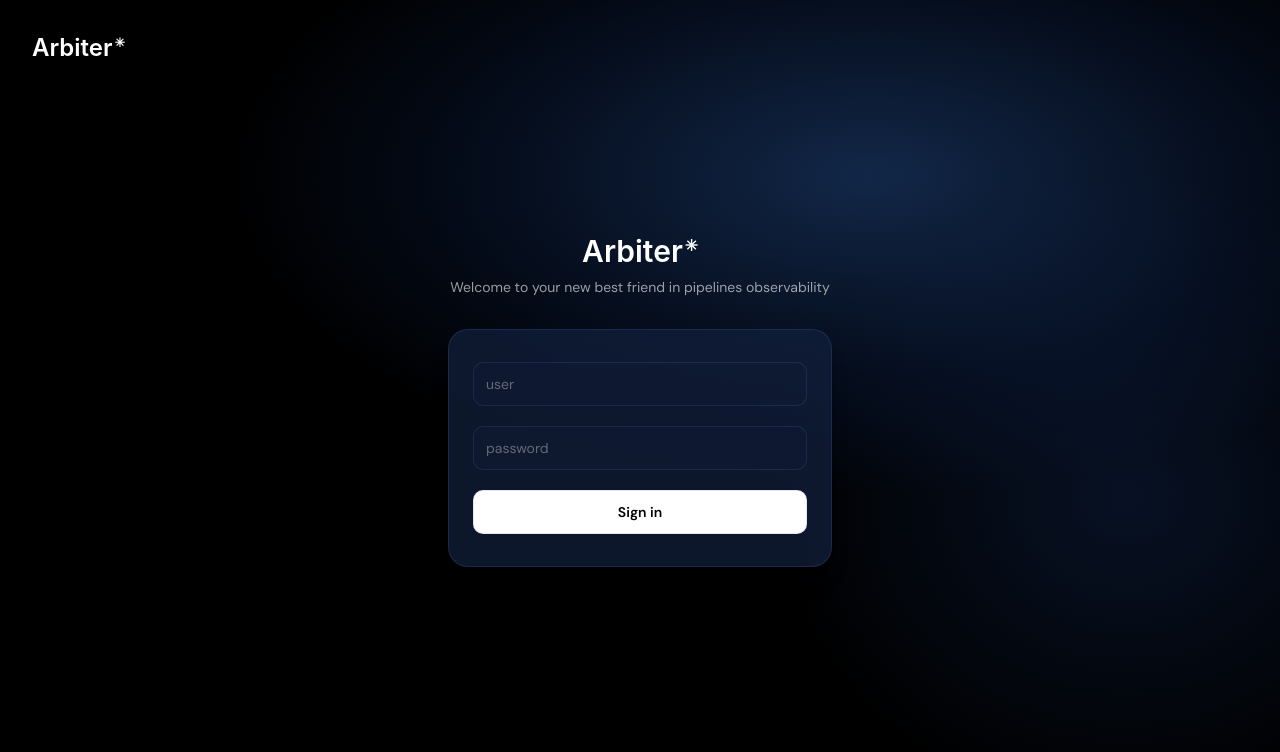
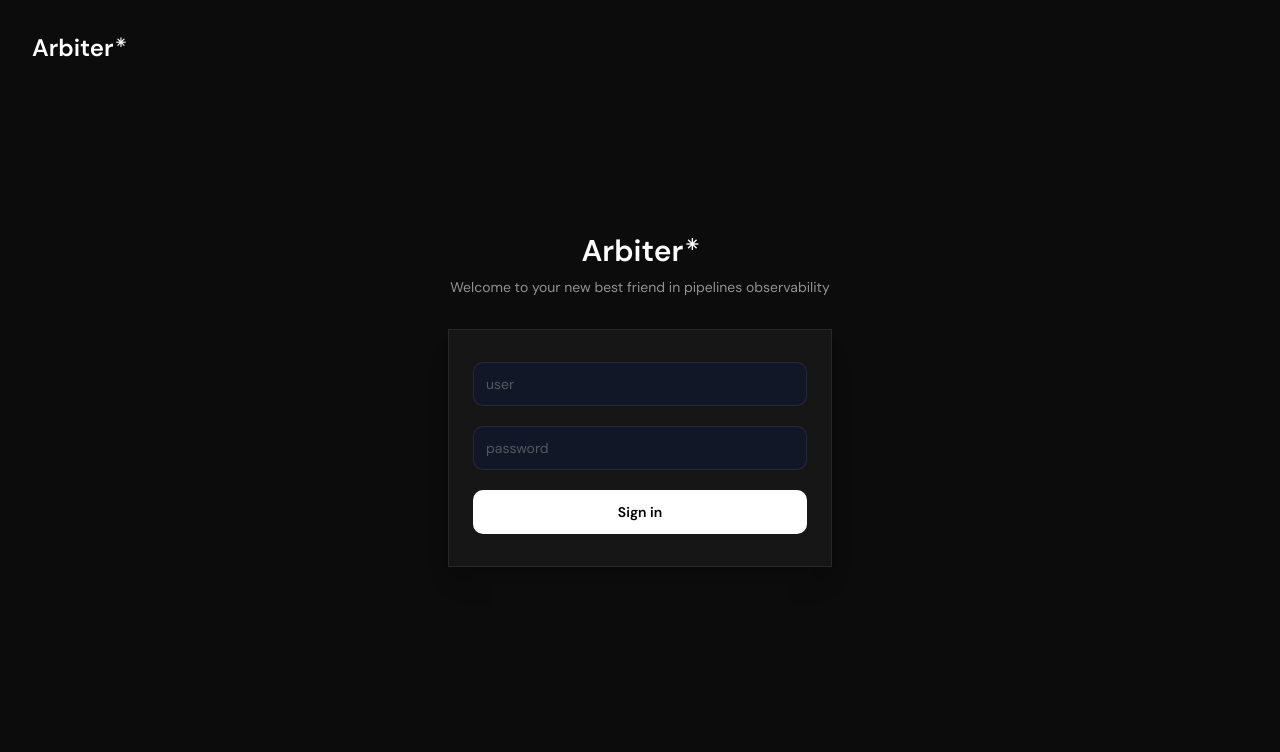
Before and after one commit to felipemchdev/arbiter, a Next.js app in the folder arbiter-dashboard/: page /login in a window 1280 px wide. Shown: the top 752 px of the page. Built offline with nearby package versions, Linux system fonts and the light colour scheme.

Commit message:
feat: design tokens globals.css and tailwind config

```diff
--- a/arbiter-dashboard/app/globals.css
+++ b/arbiter-dashboard/app/globals.css
@@ -1,54 +1,181 @@
-@import url('https://fonts.googleapis.com/css2?family=DM+Sans:wght@300;400;500;600&display=swap');
+@import url('https://fonts.googleapis.com/css2?family=DM+Sans:ital,opsz,wght@0,9..40,300;0,9..40,400;0,9..40,500;0,9..40,600;0,9..40,700;1,9..40,400&display=swap');
 
-*, *::before, *::after { box-sizing: border-box; margin: 0; padding: 0; }
+*, *::before, *::after {
+  box-sizing: border-box;
+  margin: 0;
+  padding: 0;
+}
 
 :root {
-  --bg-base: #000000;
-  --bg-surface: rgba(20, 35, 65, 0.55);
-  --bg-card: rgba(18, 32, 62, 0.72);
-  --bg-card-hover: rgba(25, 42, 80, 0.80);
-  --border: rgba(90, 130, 200, 0.18);
-  --border-hover: rgba(90, 130, 200, 0.35);
-  --text-primary: #FFFFFF;
-  --text-secondary: rgba(255, 255, 255, 0.60);
-  --text-muted: rgba(255, 255, 255, 0.35);
-  --accent-blue: #4A90D9;
-  --accent-blue-light: #7AB3E8;
-  --status-success: #22C55E;
-  --status-failed: #EF4444;
-  --status-running: #F59E0B;
-  --status-skipped: #64748B;
-  --card-radius: 20px;
+  --bg: #0C0C0C;
+  --bg-surface: rgba(255,255,255,0.04);
+  --bg-surface-hover: rgba(255,255,255,0.07);
+  --bg-card: rgba(255,255,255,0.04);
+  --bg-card-hover: rgba(255,255,255,0.07);
+  --bg-overlay: rgba(12,12,12,0.90);
+  --border: rgba(255,255,255,0.08);
+  --border-hover: rgba(255,255,255,0.16);
+  --border-accent: rgba(199,255,143,0.20);
+  --border-focus: #C7FF8F;
+  --text: #FFFFFF;
+  --text-secondary: rgba(255,255,255,0.55);
+  --text-muted: rgba(255,255,255,0.28);
+  --text-accent: #C7FF8F;
+  --accent: #C7FF8F;
+  --accent-hover: #B8F07A;
+  --accent-muted: rgba(199,255,143,0.15);
+  --accent-text: #0C0C0C;
+  --success: #22C55E;
+  --success-bg: rgba(34,197,94,0.10);
+  --failed: #EF4444;
+  --failed-bg: rgba(239,68,68,0.10);
+  --running: #F59E0B;
+  --running-bg: rgba(245,158,11,0.10);
+  --skipped: #64748B;
+  --skipped-bg: rgba(100,116,139,0.10);
+  --upstream: #F97316;
+  --upstream-bg: rgba(249,115,22,0.10);
+  --r-sm: 6px;
+  --r-md: 10px;
+  --r-lg: 16px;
+  --r-xl: 22px;
+  --r-pill: 999px;
+  --s-1: 4px;
+  --s-2: 8px;
+  --s-3: 12px;
+  --s-4: 16px;
+  --s-5: 20px;
+  --s-6: 24px;
+  --s-8: 32px;
+  --s-10: 40px;
+  --s-12: 48px;
+  --ease: cubic-bezier(0.16, 1, 0.3, 1);
+  --ease-in: cubic-bezier(0.4, 0, 1, 1);
+  --ease-out: cubic-bezier(0, 0, 0.2, 1);
+  --duration-fast: 120ms;
+  --duration-base: 200ms;
+  --duration-slow: 350ms;
+  --duration-enter: 500ms;
 }
 
-html, body {
-  min-height: 100vh;
-  font-family: 'DM Sans', sans-serif;
-  color: var(--text-primary);
-  background-color: #000000;
-  background-image:
-    radial-gradient(ellipse 70% 55% at 68% 22%, rgba(30,65,120,0.60) 0%, rgba(15,40,90,0.28) 45%, transparent 72%),
-    radial-gradient(ellipse 45% 65% at 88% 62%, rgba(22,50,105,0.35) 0%, transparent 62%);
-  background-attachment: fixed;
+[data-theme="light"] {
+  --bg: #FFFBF6;
+  --bg-surface: rgba(255,255,255,0.88);
+  --bg-surface-hover: rgba(255,255,255,0.95);
+  --bg-card: rgba(255,255,255,0.88);
+  --bg-card-hover: rgba(255,255,255,0.95);
+  --bg-overlay: rgba(255,251,246,0.90);
+  --border: rgba(84,87,84,0.10);
+  --border-hover: rgba(84,87,84,0.22);
+  --border-accent: rgba(199,255,143,0.35);
+  --border-focus: #1a1a1a;
+  --text: #1a1a1a;
+  --text-secondary: #545754;
+  --text-muted: rgba(84,87,84,0.45);
+  --text-accent: #2a6e00;
+  --accent: #C7FF8F;
+  --accent-hover: #B8F07A;
+  --accent-muted: rgba(199,255,143,0.25);
+  --accent-text: #1a1a1a;
 }
 
-::-webkit-scrollbar { width: 6px; }
+html {
+  background: var(--bg);
+  color: var(--text);
+  font-family: 'DM Sans', sans-serif;
+  font-size: 16px;
+  line-height: 1.6;
+  -webkit-font-smoothing: antialiased;
+  -moz-osx-font-smoothing: grayscale;
+  transition: background var(--duration-slow) var(--ease),
+              color var(--duration-slow) var(--ease);
+}
+
+body {
+  min-height: 100vh;
+  background: var(--bg);
+}
+
+::-webkit-scrollbar { width: 5px; height: 5px; }
 ::-webkit-scrollbar-track { background: transparent; }
-::-webkit-scrollbar-thumb { background: rgba(90,130,200,0.25); border-radius: 3px; }
-::-webkit-scrollbar-thumb:hover { background: rgba(90,130,200,0.45); }
+::-webkit-scrollbar-thumb {
+  background: var(--border-hover);
+  border-radius: var(--r-pill);
+}
+::-webkit-scrollbar-thumb:hover { background: var(--text-muted); }
 
-::placeholder { color: rgba(255,255,255,0.30); }
+::selection {
+  background: var(--accent-muted);
+  color: var(--text);
+}
 
-*zfocus-visible {
-  outline: 2px solid var(--accent-blue);
+::placeholder { color: var(--text-muted); }
+
+*:focus-visible {
+  outline: 1.5px solid var(--border-focus);
   outline-offset: 2px;
+}
+
+* { cursor: none !important; }
+
+@keyframes fade-in {
+  from { opacity: 0; transform: translateY(6px); }
+  to   { opacity: 1; transform: translateY(0); }
+}
+@keyframes fade-in-fast {
+  from { opacity: 0; }
+  to   { opacity: 1; }
+}
+@keyframes slide-up {
+  from { opacity: 0; transform: translateY(12px); }
+  to   { opacity: 1; transform: translateY(0); }
+}
+@keyframes slide-right {
+  from { opacity: 0; transform: translateX(-8px); }
+  to   { opacity: 1; transform: translateX(0); }
+}
+@keyframes scale-in {
+  from { opacity: 0; transform: scale(0.96); }
+  to   { opacity: 1; transform: scale(1); }
+}
+@keyframes pulse-dot {
+  0%, 100% { opacity: 1; transform: scale(1); }
+  50%       { opacity: 0.6; transform: scale(0.85); }
+}
+@keyframes spin {
+  to { transform: rotate(360deg); }
+}
+@keyframes shimmer {
+  0%   { background-position: -200% 0; }
+  100% { background-position: 200% 0; }
+}
+@keyframes ping {
+  75%, 100% { transform: scale(1.8); opacity: 0; }
+}
+
+.animate-fade-in    { animation: fade-in var(--duration-enter) var(--ease) both; }
+.animate-slide-up   { animation: slide-up var(--duration-enter) var(--ease) both; }
+.animate-scale-in   { animation: scale-in var(--duration-base) var(--ease) both; }
+.animate-slide-right { animation: slide-right var(--duration-enter) var(--ease) both; }
+
+.delay-1 { animation-delay: 60ms; }
+.delay-2 { animation-delay: 120ms; }
+.delay-3 { animation-delay: 180ms; }
+.delay-4 { animation-delay: 240ms; }
+.delay-5 { animation-delay: 300ms; }
+
+.skeleton {
+  background: linear-gradient(
+    90deg,
+    var(--bg-surface) 25%,
+    var(--bg-surface-hover) 50%,
+    var(--bg-surface) 75%
+  );
+  background-size: 200% 100%;
+  animation: shimmer 1.6s infinite;
+  border-radius: var(--r-md);
 }
 
 @tailwind base;
 @tailwind components;
 @tailwind utilities;
-
-@keyframes spin { to { transform: rotate(360deg); } }
-@keyframes pulse { 0%, 100% { opacity: 1; } 50% { opacity: 0.4; } }
-
-a { color: inherit; text-decoration: none; }
--- a/arbiter-dashboard/tailwind.config.ts
+++ b/arbiter-dashboard/tailwind.config.ts
@@ -1,34 +1,41 @@
-import type { Config } from "tailwindcss";
+import type { Config } from 'tailwindcss'
 
-export default {
-    darkMode: ["class"],
-    content: ["./app/**/*.{ts,tsx}", "./components/**/*.{ts,tsx}", "./lib/**/*.{ts,tsx}"],
+const config: Config = {
+  content: [
+    './pages/**/*.{js,ts,jsx,tsx,mdx}',
+    './components/**/*.{js,ts,jsx,tsx,mdx}',
+    './app/**/*.{js,ts,jsx,tsx,mdx}',
+  ],
+  darkMode: ['class', '[data-theme="dark"]'],
   theme: {
     extend: {
       fontFamily: {
         sans: ['DM Sans', 'sans-serif'],
-                display: ['Pragmatica Extended', 'Inter', 'sans-serif'],
+        display: ['Pragmatica Extended', 'DM Sans', 'sans-serif'],
+        mono: ['JetBrains Mono', 'monospace'],
       },
       colors: {
-                base: "var(--bg-base)",
-                surface: "var(--bg-surface)",
-                card: "var(--bg-card)",
-                border: "var(--border)",
-                borderHover: "var(--border-hover)",
-                accentBlue: "var(--accent-blue)",
-                accentBlueLight: "var(--accent-blue-light)",
-                textPrimary: "var(--text-primary)",
-                textSecondary: "var(--text-secondary)",
-                textMuted: "var(--text-muted)",
-                statusSuccess: "var(--status-success)",
-                statusFailed: "var(--status-failed)",
-                statusRunning: "var(--status-running)",
-                statusSkipped: "var(--status-skipped)",
+        accent: '#C7FF8F',
+        'accent-hover': '#B8F07A',
+        cotton: '#FFFBF6',
+        arbiter: {
+          bg: '#0C0C0C',
+          surface: 'rgba(255,255,255,0.04)',
+          border: 'rgba(255,255,255,0.08)',
         },
-            boxShadow: {
-                glow: "0 0 0 1px rgba(56, 189, 248, 0.08), 0 20px 60px rgba(0, 0, 0, 0.35)",
+      },
+      borderRadius: {
+        sm: '6px',
+        md: '10px',
+        lg: '16px',
+        xl: '22px',
+      },
+      transitionTimingFunction: {
+        spring: 'cubic-bezier(0.16, 1, 0.3, 1)',
       },
     },
   },
   plugins: [],
-} satisfies Config;
+}
+
+export default config
```
Lines whose indentation alone changed are shown as unchanged.
